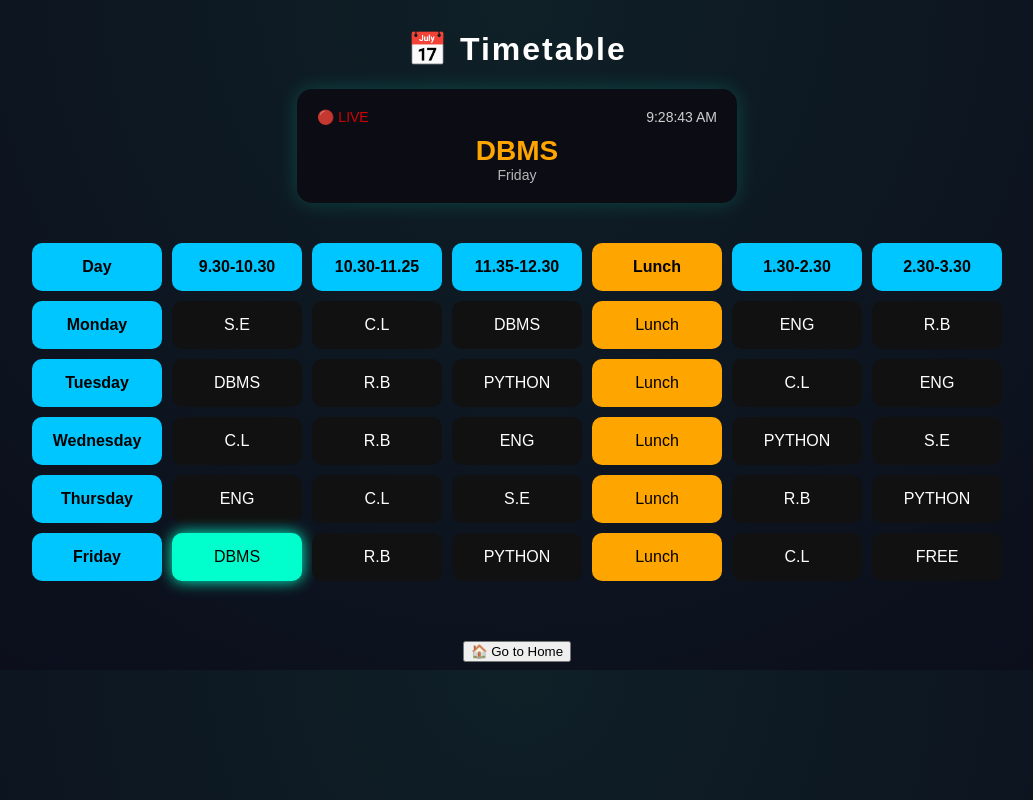
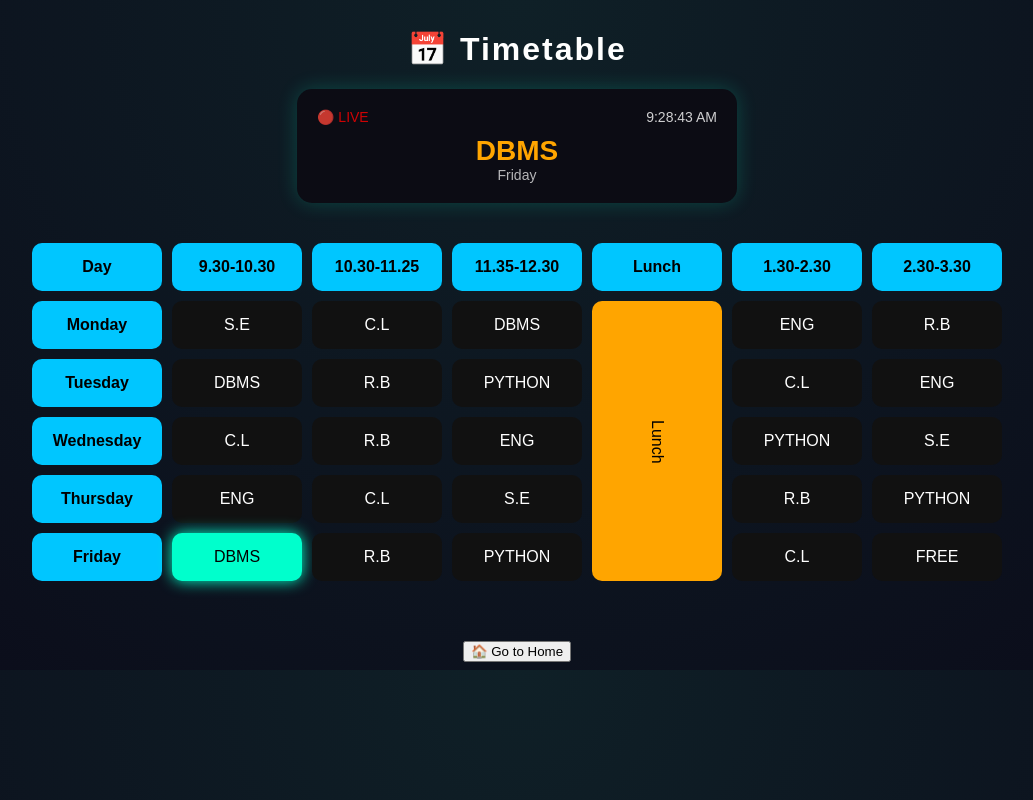
Before and after one commit to abhishekr5821-droid/BCA, a Django app: page /timetable/ in a window 1280 px wide. Shown: the whole page, without its empty margins (123-1156 px from the left). Run offline with Django 5.2, Linux system fonts and the light colour scheme; data that the repository does not hold is empty.

Commit message:
updated lunch

```diff
--- a/template/timetable.html
+++ b/template/timetable.html
@@ -110,18 +110,25 @@ button {
     <th>9.30-10.30</th>
     <th>10.30-11.25</th>
     <th>11.35-12.30</th>
-    <th class="lunch">Lunch</th>
+    <th>Lunch</th>
     <th>1.30-2.30</th>
     <th>2.30-3.30</th>
 </tr>
 </thead>
+
 <tbody>
+
 <tr>
     <th>Monday</th>
     <td>S.E</td>
     <td>C.L</td>
     <td>DBMS</td>
-    <td class="lunch">Lunch</td>
+
+    <!-- 🔥 Lunch column starts here and spans all rows -->
+    <td class="lunch" rowspan="5" style="writing-mode: vertical-rl; text-orientation: mixed;">
+        Lunch
+    </td>
+
     <td>ENG</td>
     <td>R.B</td>
 </tr>
@@ -131,7 +138,6 @@ button {
     <td>DBMS</td>
     <td>R.B</td>
     <td>PYTHON</td>
-    <td class="lunch">Lunch</td>
     <td>C.L</td>
     <td>ENG</td>
 </tr>
@@ -141,7 +147,6 @@ button {
     <td>C.L</td>
     <td>R.B</td>
     <td>ENG</td>
-    <td class="lunch">Lunch</td>
     <td>PYTHON</td>
     <td>S.E</td>
 </tr>
@@ -151,7 +156,6 @@ button {
     <td>ENG</td>
     <td>C.L</td>
     <td>S.E</td>
-    <td class="lunch">Lunch</td>
     <td>R.B</td>
     <td>PYTHON</td>
 </tr>
@@ -161,13 +165,12 @@ button {
     <td>DBMS</td>
     <td>R.B</td>
     <td>PYTHON</td>
-    <td class="lunch">Lunch</td>
     <td>C.L</td>
     <td>FREE</td>
 </tr>
+
 </tbody>
 </table>
-
 <div id="syllabusContainer"></div>
 
 <a href="{% url 'home' %}">
```
